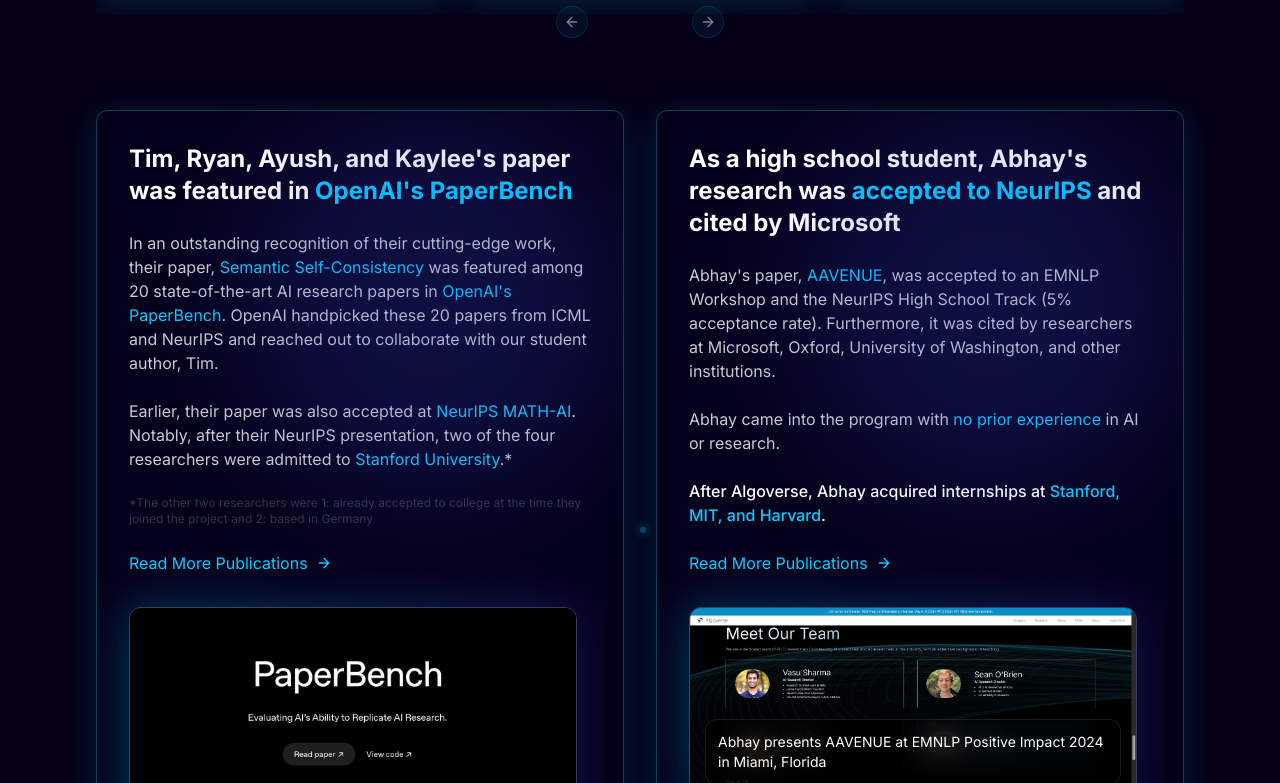
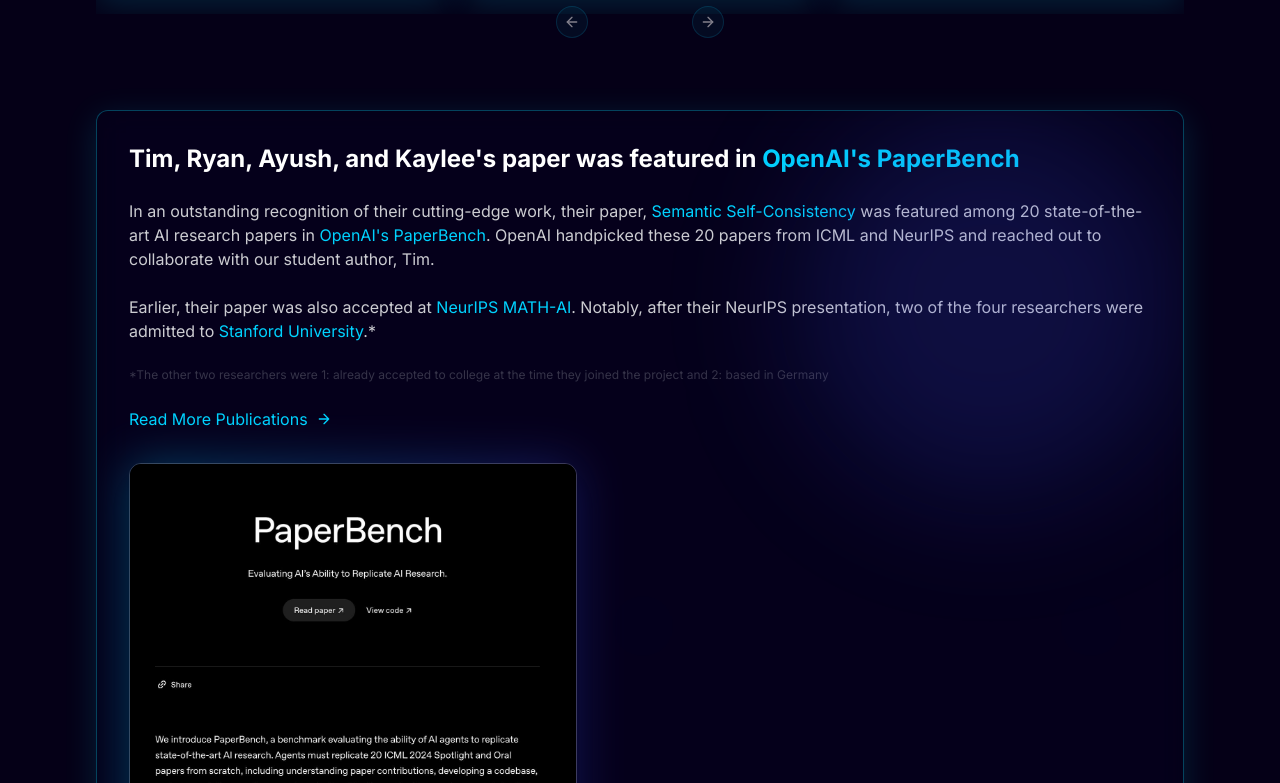
Before and after one commit to none34829/algoverse, a React (Vite) app: page / in a window 1280 px wide. Shown: the part 1917-2700 px from the top of the page. Built offline with nearby package versions, Linux system fonts and the light colour scheme.

Commit message:
Fix: Display Abhay's card in the next row
Refactor the layout of the research cards to display Abhay's card in the next row instead of the same column as the other card.

```diff
--- a/src/components/ProgramFeatures.tsx
+++ b/src/components/ProgramFeatures.tsx
@@ -173,12 +173,12 @@ const ProgramFeatures = () => {
         </Carousel>
       </div>
 
-      {/* Featured success stories - side by side */}
+      {/* Featured success stories - vertical layout with PaperBench first, then Abhay's research */}
       <div className="container-inner mt-24">
-        <div className="grid md:grid-cols-2 gap-8">
+        <div className="flex flex-col gap-8">
           {/* Tim, Ryan, Ayush, and Kaylee's paper */}
           <motion.div
-            className="glass-card border border-[#00d2ff]/30 rounded-xl p-8 relative overflow-hidden h-full"
+            className="glass-card border border-[#00d2ff]/30 rounded-xl p-8 relative overflow-hidden w-full"
             initial={{ opacity: 0, y: 20 }}
             whileInView={{ opacity: 1, y: 0 }}
             transition={{ duration: 0.5 }}
@@ -227,7 +227,7 @@ const ProgramFeatures = () => {
 
           {/* Abhay's research card */}
           <motion.div
-            className="glass-card border border-[#00d2ff]/30 rounded-xl p-8 relative overflow-hidden h-full"
+            className="glass-card border border-[#00d2ff]/30 rounded-xl p-8 relative overflow-hidden w-full"
             initial={{ opacity: 0, y: 20 }}
             whileInView={{ opacity: 1, y: 0 }}
             transition={{ duration: 0.5, delay: 0.2 }}
```
